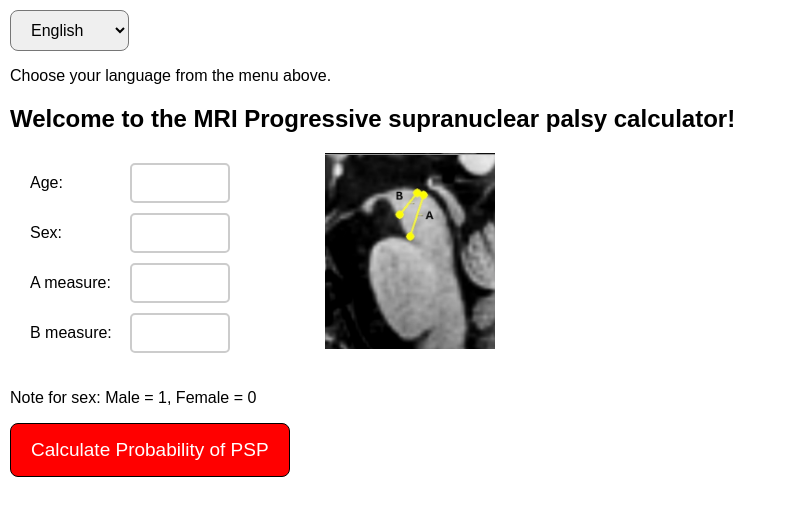
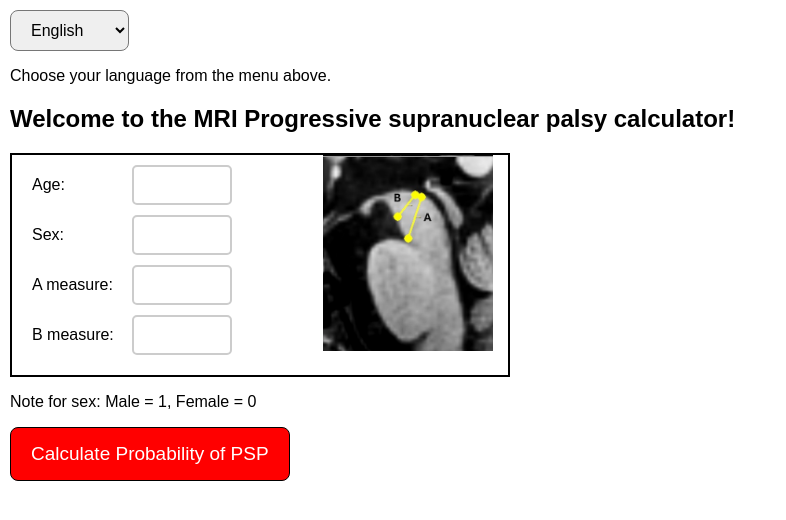
Before and after one commit to Neuroimagingunicz/mri_calc, a plain HTML site: page index.html in a window 1280 px wide. Shown: the whole page, without its empty margins (0-786 px from the left). Drawn offline with Linux system fonts and the light colour scheme.

Commit message:
Update index.html

```diff
--- a/index.html
+++ b/index.html
@@ -363,7 +363,7 @@ window.onresize = adjustImagePosition;
 
         /* Contenitore principale */
         .container {
-            /*border: 2px solid black; /* Bordo nero */
+            border: 2px solid black; /* Bordo nero */
             display: flex;
             align-items: flex-start;
             justify-content: flex-start;
@@ -431,7 +431,7 @@ window.onresize = adjustImagePosition;
 
         /* Contenitore dell'immagine */
         .image-container {
-            /*border: 2px solid red; */
+            border: 2px /*solid red; */
             margin-left: 20px;
             max-width: 200px;
             display: flex;
```
